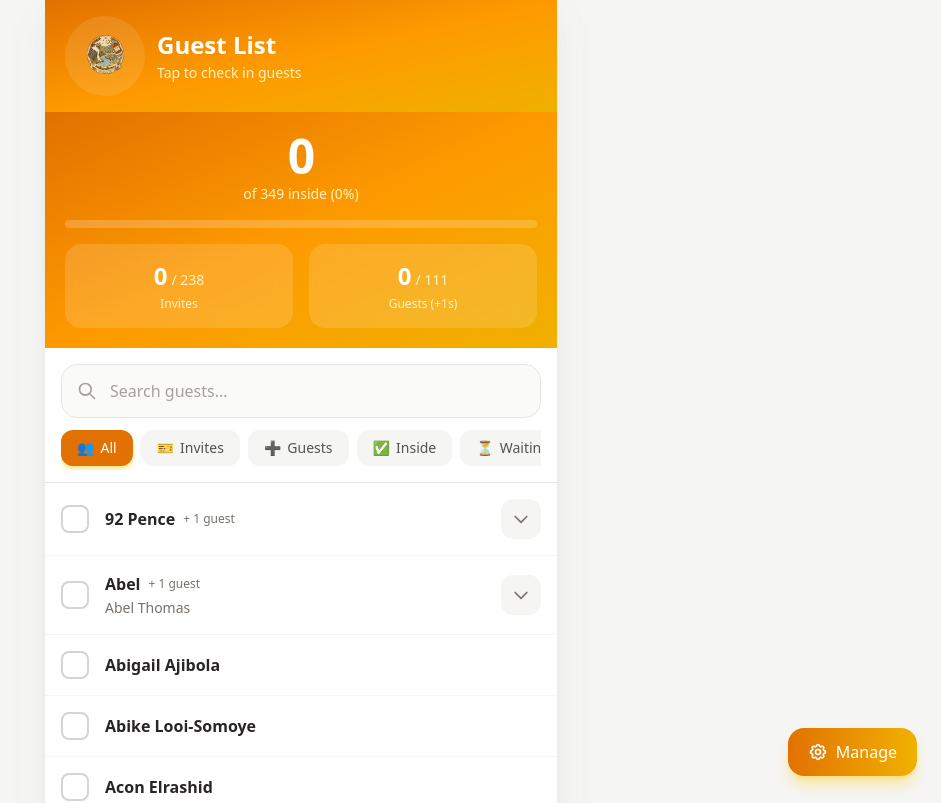
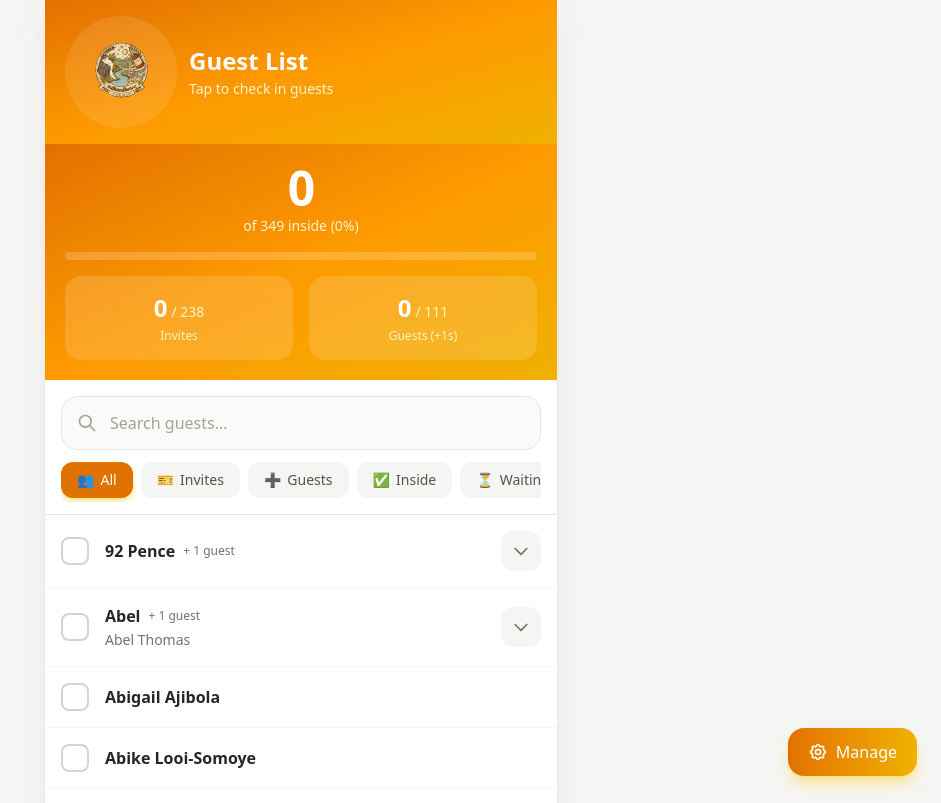
Before and after one commit to KingPsychopath/party-guest-list, a Next.js app: page /guestlist in a window 1280 px wide. Shown: the top 803 px of the page, without its empty margins (339-1280 px from the left). Built offline with nearby package versions, Linux system fonts and the light colour scheme.

Commit message:
feat: increase circular logo size for better visibility

```diff
--- a/app/guestlist/page.tsx
+++ b/app/guestlist/page.tsx
@@ -39,12 +39,12 @@ export default function GuestListPage() {
         {/* Header */}
         <header className="bg-gradient-to-br from-amber-600 via-amber-500 to-yellow-500 pt-safe">
           <div className="px-5 py-4 flex items-center gap-3">
-            <div className="w-20 h-20 rounded-full bg-white/10 flex-shrink-0 flex items-center justify-center p-1.5">
+            <div className="w-28 h-28 rounded-full bg-white/10 flex-shrink-0 flex items-center justify-center p-2">
               <Image
                 src="/MAHLogo.svg"
                 alt="Logo"
-                width={68}
-                height={68}
+                width={96}
+                height={96}
                 className="w-full h-full object-contain"
               />
             </div>
```
